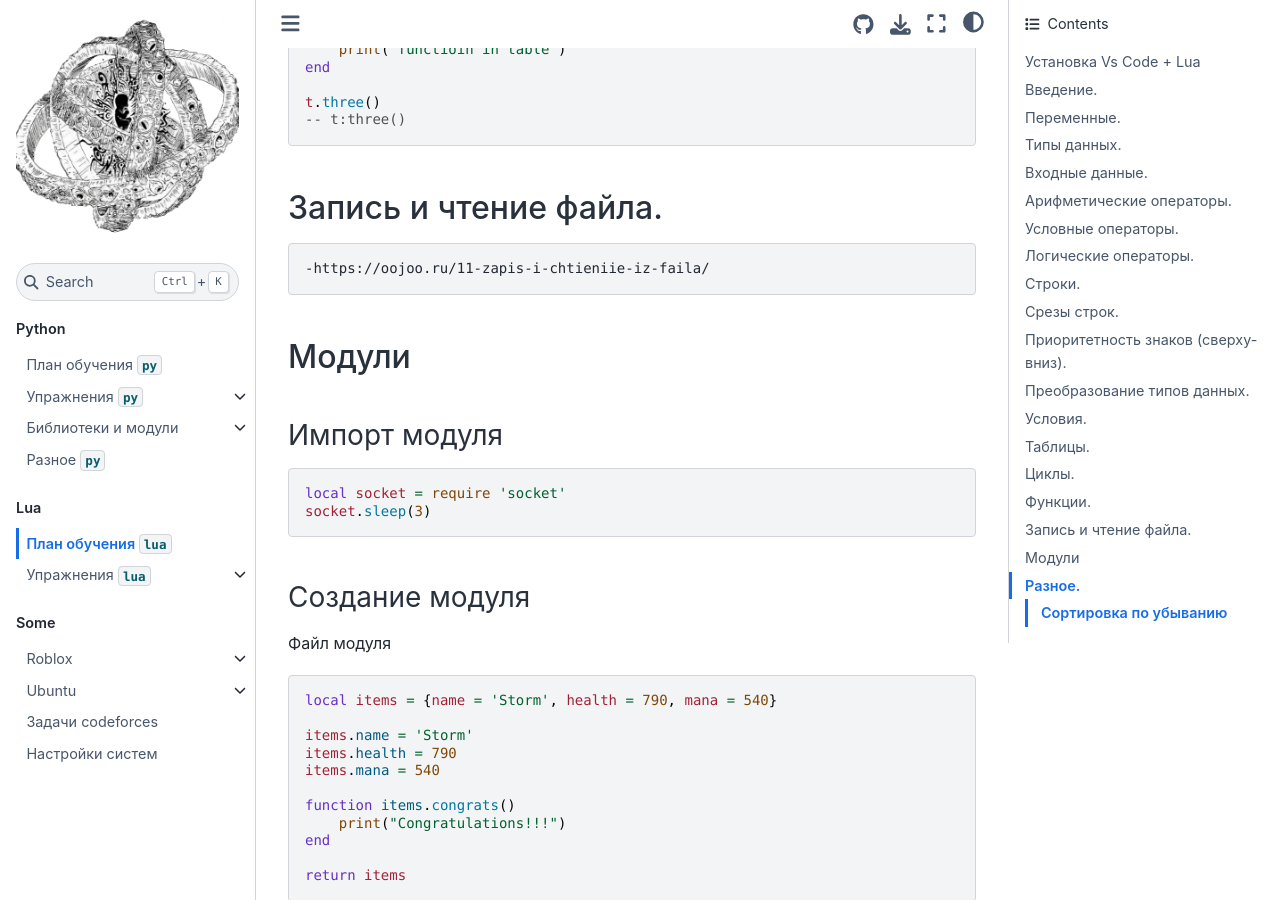
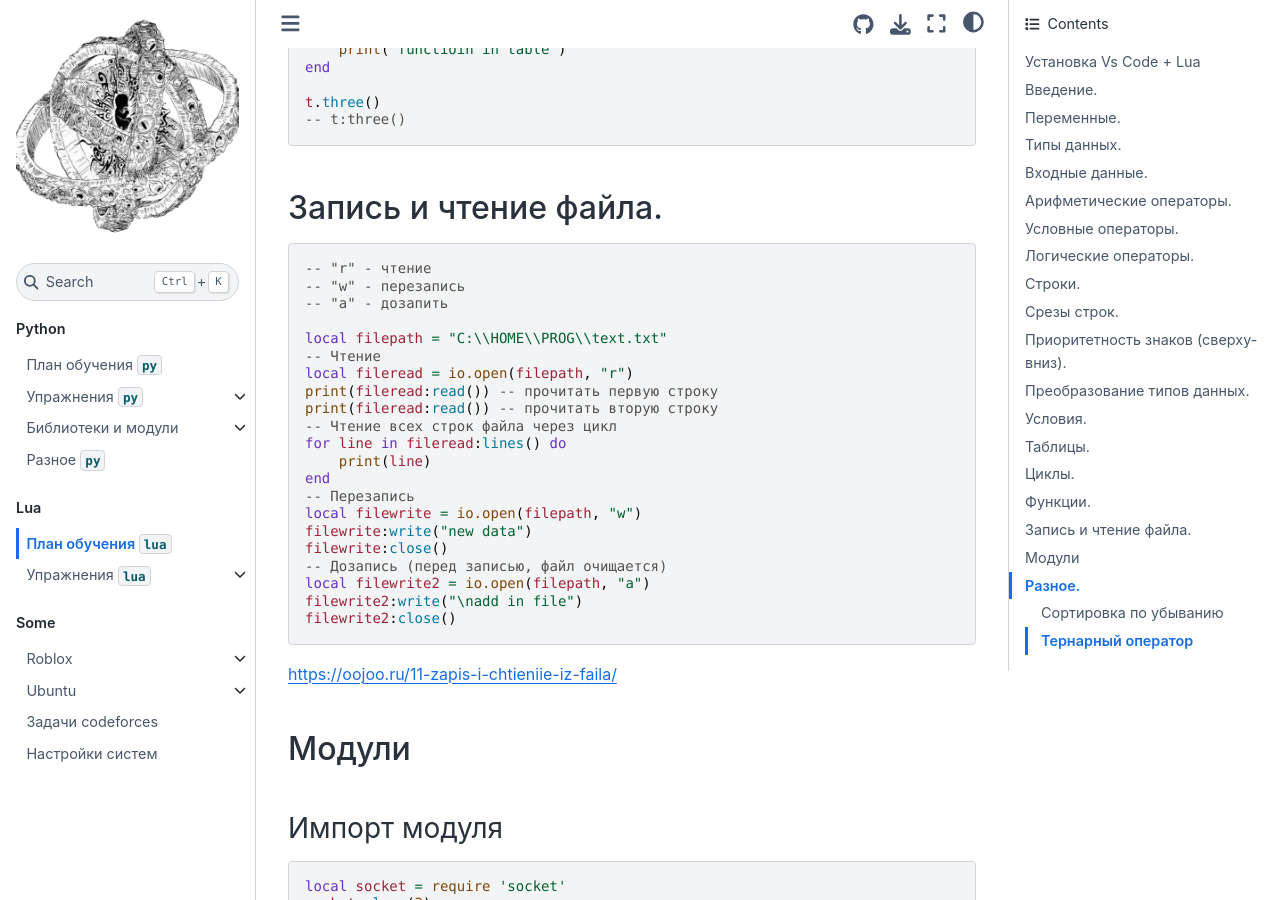
Before and after one commit to your-teach/faithpages, a Jupyter Book: the page built from Lua/study-plan-lua.md, in a window 1280 px wide and 900 px high, scrolled down 9279 px. Built offline with Jupyter Book 1.0.4 settings and Sphinx 7.4.7 and the Sphinx Book theme 1.1.4, drawn with Linux system fonts in a browser that asks for light colours; some of the changed text lies outside the part shown.

Commit message:
add theory

`````diff
--- a/Lua/study-plan-lua.md
+++ b/Lua/study-plan-lua.md
@@ -427,7 +427,32 @@ t.three()
 
 
 ## Запись и чтение файла.
-    -https://oojoo.ru/11-zapis-i-chtieniie-iz-faila/
+```lua
+-- "r" - чтение
+-- "w" - перезапись
+-- "a" - дозапить
+
+local filepath = "C:\\HOME\\PROG\\text.txt"
+-- Чтение
+local fileread = io.open(filepath, "r")
+print(fileread:read()) -- прочитать первую строку
+print(fileread:read()) -- прочитать вторую строку
+-- Чтение всех строк файла через цикл
+for line in fileread:lines() do
+    print(line)
+end
+-- Перезапись
+local filewrite = io.open(filepath, "w")
+filewrite:write("new data")
+filewrite:close()
+-- Дозапись (перед записью, файл очищается)
+local filewrite2 = io.open(filepath, "a")
+filewrite2:write("\nadd in file")
+filewrite2:close()
+
+```
+
+https://oojoo.ru/11-zapis-i-chtieniie-iz-faila/
 
 ## Модули
 ### Импорт модуля
@@ -492,3 +517,19 @@ for i = 1, #arr do
 end
 ```
 ````
+
+### Тернарный оператор
+
+```lua
+n = -1
+-- Тернарный оператор
+step = n > 0 and 1 or -1
+-- Альтернатива через обычное условие
+if n > 0 then
+    step = 1
+else
+    step = -1
+end
+-- Вывод 1 или -1
+print(step)
+```
`````
Also changed, not shown: Lua/Tasks/6.cycles.md (+19 -0 lines), NEW/new-tasks-lua.md (+3 -0 lines), Python/Lib-modules/Turtle.md (+1 -1 lines), Python/study-plan-py.md (+9 -0 lines), 1 other file.
